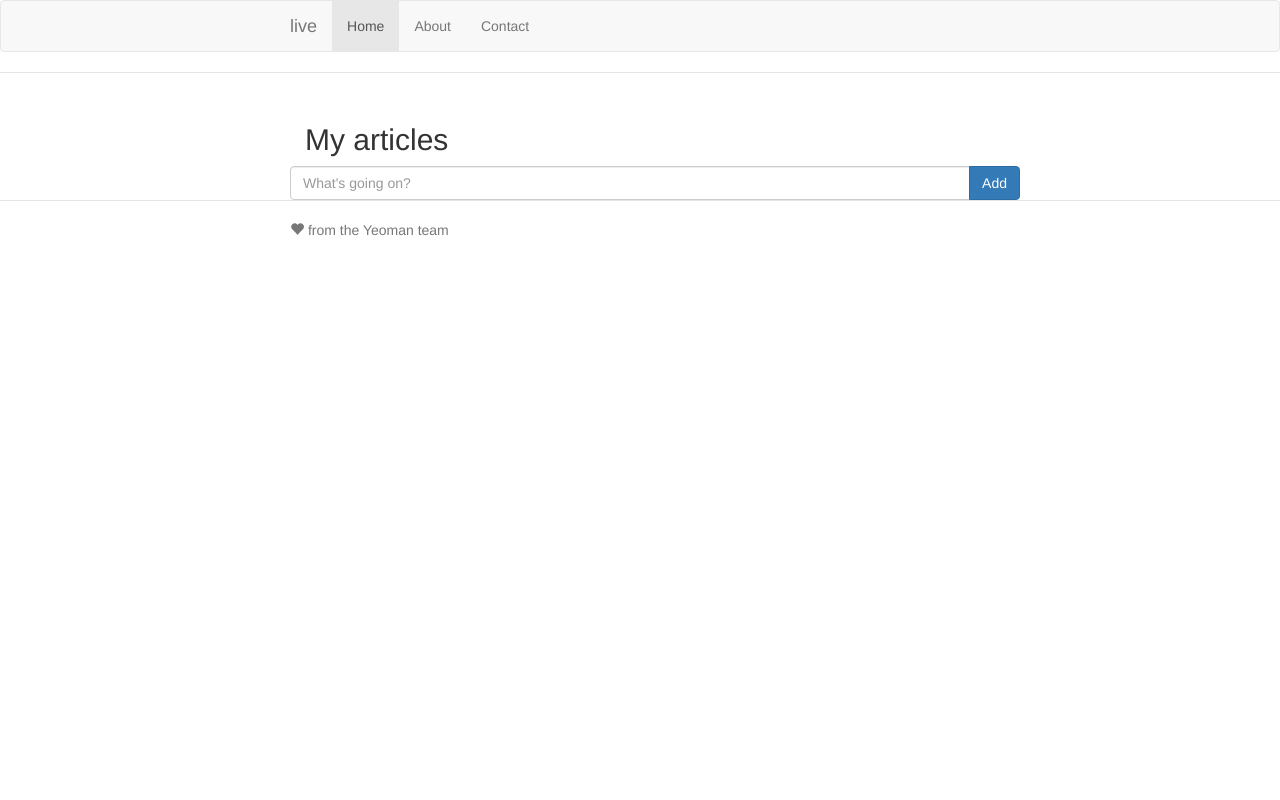
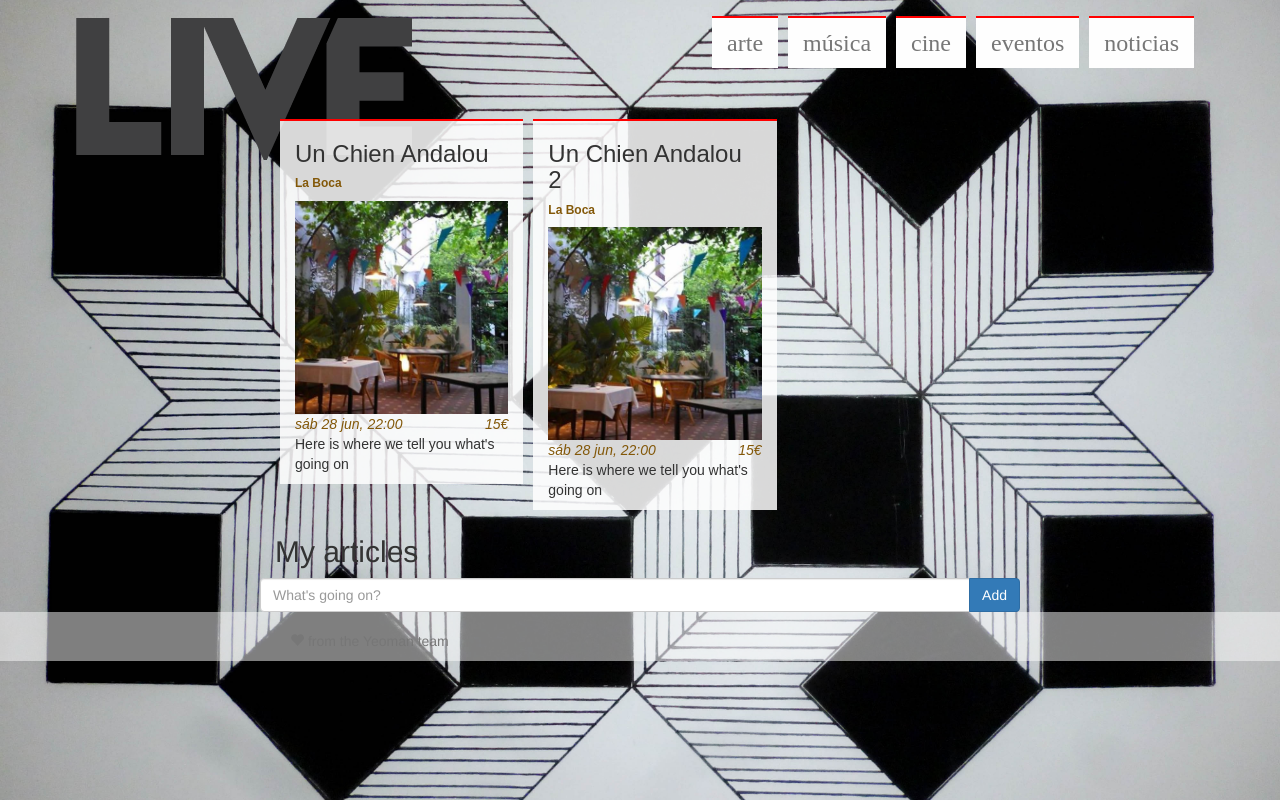
Before and after one commit to DoctorFactorial/live, a website: page app/index.html in a window 1280 px wide. Drawn offline with nearby package versions, Linux system fonts and the light colour scheme; some packages are replaced by stand-ins of ours; files that its build step writes are made by us from their sources; a script that the page names is missing.

Commit message:
Basic header styling

```diff
--- a/app/index.html
+++ b/app/index.html
@@ -21,9 +21,10 @@
     <![endif]-->
 
     <!-- Add your site or application content here -->
+
     <div class="header">
       <div class="navbar navbar-default" role="navigation">
-        <div class="container">
+        <div class="container-fluid">
           <div class="navbar-header">
 
             <button type="button" class="navbar-toggle collapsed" data-toggle="collapse" data-target="#js-navbar-collapse">
@@ -33,16 +34,19 @@
               <span class="icon-bar"></span>
             </button>
 
-            <a class="navbar-brand" href="#/">live</a>
+            <a class="navbar-brand" href="#/"><img src='/../../images/live-logo.png'></a>
           </div>
 
-          <div class="collapse navbar-collapse" id="js-navbar-collapse">
-
+          <div class="collapse navbar-collapse pull-right" id="js-navbar-collapse">
+            <h3>
             <ul class="nav navbar-nav">
-              <li class="active"><a href="#/">Home</a></li>
-              <li><a ng-href="#/about">About</a></li>
-              <li><a ng-href="#/">Contact</a></li>
+              <li><a href="#/">arte</a></li>
+              <li><a ng-href="#/">música</a></li>
+              <li><a ng-href="#/">cine</a></li>
+              <li><a ng-href="#/">eventos</a></li>
+              <li><a ng-href="#/">noticias</a></li>
             </ul>
+            </h3>
           </div>
         </div>
       </div>
--- a/app/scripts/controllers/main.js
+++ b/app/scripts/controllers/main.js
@@ -9,6 +9,7 @@
  */
 angular.module('liveApp')
   .controller('MainCtrl', function ($scope, localStorageService) {
+
 
     var articlesInStore = localStorageService.get('articles');
 
@@ -26,4 +27,32 @@ angular.module('liveApp')
     $scope.removeArticle = function (index) {
     	$scope.articles.splice(index, 1);
     };
+
+    $scope.products = [
+    {
+    	title: 'Un Chien Andalou',
+    	content: 'Here is where we tell you what\'s going on',
+    	venue: 'La Boca',
+    	tag: 'Concierto',
+    	date: 'sáb 28 jun, 22:00',
+    	price: '15€',
+    	images: {
+    		full: '/../../images/la-boca.jpg',
+    		thumb : '/../../images/yeoman.png'
+    	}
+    },
+    {
+    	title: 'Un Chien Andalou 2',
+    	content: 'Here is where we tell you what\'s going on',
+    	venue: 'La Boca',
+    	tag: 'Concierto',
+    	image: '/../../images/yeoman.png',
+    	date: 'sáb 28 jun, 22:00',
+    	price: '15€',
+    	images: {
+    		full: '/../../images/la-boca.jpg',
+    		thumb : '/../../images/yeoman.png'
+    	}
+    }
+    ];
   });
--- a/app/styles/main.css
+++ b/app/styles/main.css
@@ -17,29 +17,7 @@ body {
   padding-right: 15px;
 }
 
-/* Custom page header */
-.header {
-  border-bottom: 1px solid #e5e5e5;
-  margin-bottom: 10px;
-}
-/* Make the masthead heading the same height as the navigation */
-.header h3 {
-  margin-top: 0;
-  margin-bottom: 0;
-  line-height: 40px;
-  padding-bottom: 19px;
-}
 
-/* Custom page footer */
-.footer {
-  padding-top: 19px;
-  color: #777;
-  border-top: 1px solid #e5e5e5;
-}
-
-.container-narrow > hr {
-  margin: 30px 0;
-}
 
 /* Main marketing message and sign up button */
 .jumbotron {
@@ -81,3 +59,85 @@ body {
     border-bottom: 0;
   }
 }
+
+/* Articles */
+
+#article {
+  border-top-style: solid;
+  border-top-width: 2px;
+  border-color: red;
+  margin: 5px 5px 5px 5px;
+  background-color: rgba(254,254,254,0.85);
+  font-family: 'Quicksand', sans-serif;
+}
+
+.navbar-default .navbar-nav > li > a {
+  font-family: 'Glegoo', serif;
+}
+
+h6 {
+  color:rgb(131, 88, 9);
+  font-weight: 900;
+}
+
+em {
+  color:rgb(131, 88, 9);
+}
+
+#article img {
+  max-width:100%;
+  max-height:100%;
+}
+
+/* Style Front End*/
+
+body {
+  background-color: rgba(254,254,254,0);
+}
+
+ul.navbar-nav {
+  position: relative;
+  left: -50px;
+  top: -10px;
+}
+
+.navbar-brand > img{
+  position: relative;
+  left: 60px;
+}
+
+
+ul.nav.navbar-nav > li {
+  border-top-style: solid;
+  border-top-width: 2px;
+  border-color: red;
+  margin: 5px 5px 5px 5px;
+  background-color: rgba(254,254,254,1);
+  font-family: 'Quicksand', sans-serif;
+
+}
+
+
+.footer {
+  background-color: rgba(254,254,254,0.5);
+  border: 0px;
+  padding-top: 19px;
+  color: #777;
+}
+
+html {
+  background: url(/../../images/grafico.jpg) no-repeat center center fixed;
+  -webkit-background-size: cover;
+  -moz-background-size: cover;
+  -o-background-size: cover;
+  background-size: cover;
+}
+
+.header-buttons {
+  padding-right:15px;
+}
+
+.navbar-default {
+  background-color: rgba(248, 248, 248, 0);
+  border-color: rgba(248, 248, 248, 0);
+}
--- a/app/views/main.html
+++ b/app/views/main.html
@@ -1,4 +1,22 @@
-<div class="container">
+
+<div class="row">
+
+    <div ng-repeat="product in products">
+      <div class="col-md-4" id="article">
+        <h3> {{product.title}} </h3>
+        <h6> {{product.venue}} </h6>
+        <img ng-src= "{{product.images.full}}"/>
+          <br>
+          <span>
+            <em> {{product.date}} </em>
+            <em class='pull-right'>{{ product.price }} </em>
+          </span>
+          <br>
+        <p> {{product.content | limitTo:160}} </p>
+      </div>
+    </div>
+</div>
+  <div class='row'>
 
   <h2> My articles </h2>
 
```
Also changed, not shown: app/images/grafico.jpg (added), app/images/la-boca.jpg (added), app/images/live-logo.png (added), app/images/ocio-galicia.jpg (added).
